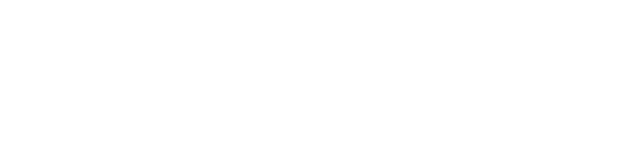
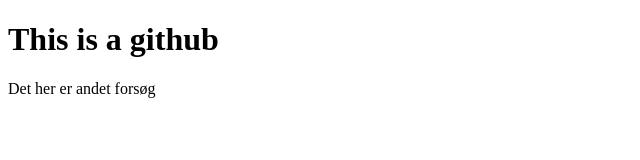
Before and after one commit to JonasEGlarsen/github-testing, a plain HTML site: page index.html in a window 1280 px wide. Shown: the whole page, without its empty margins (0-640 px from the left). Drawn offline with Linux system fonts and the light colour scheme.

Commit message:
Ny Paragraf + bodybackground color

```diff
--- a/index.html
+++ b/index.html
@@ -7,5 +7,8 @@
   </head>
   <body>
 
+<h1> This is a github </h1>
+<p>Det her er andet forsøg</p>
+
   </body>
 </html>
--- a/stylesheet.css
+++ b/stylesheet.css
@@ -0,0 +1,3 @@
+body{
+  background color: blue;
+}
```
